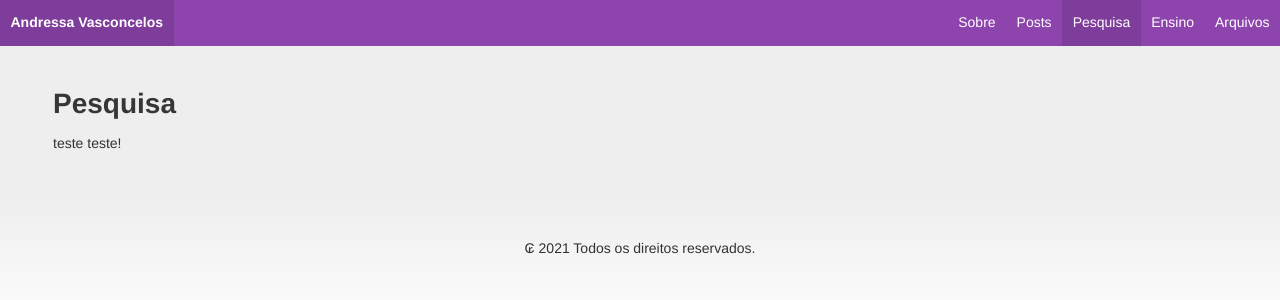
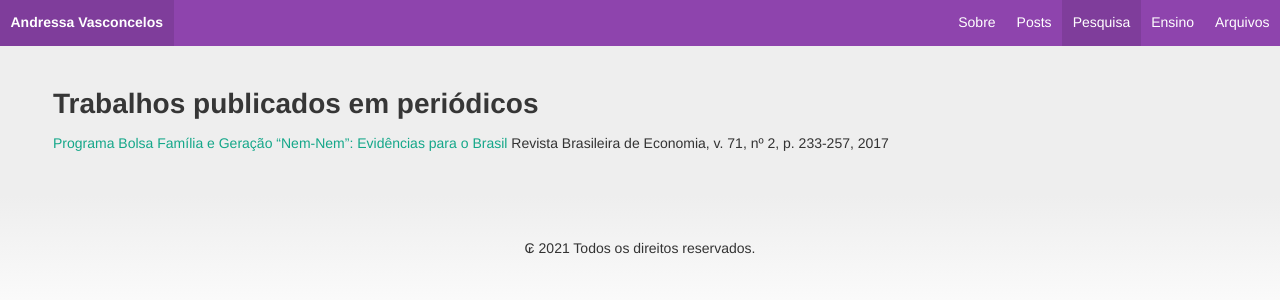
Before and after one commit to andressamielke/andressamielke.github.io, a Jekyll site: the page built from pesquisa.md, in a window 1280 px wide. Shown: the top 300 px of the page. Built offline with Jekyll 4.4.1, drawn with Linux system fonts in a browser that asks for light colours; some web fonts are replaced.

Commit message:
Update pesquisa.md

```diff
--- a/pesquisa.md
+++ b/pesquisa.md
@@ -5,6 +5,7 @@
 layout: default
 ---
 
-# Pesquisa
+# Trabalhos publicados em periódicos
 
-teste teste!
+[Programa Bolsa Família e Geração “Nem-Nem”: Evidências para o Brasil](https://www.scielo.br/pdf/rbe/v71n2/0034-7140-rbe-71-02-0233.pdf)
+Revista Brasileira de Economia, v. 71, nº 2, p. 233-257, 2017
```
